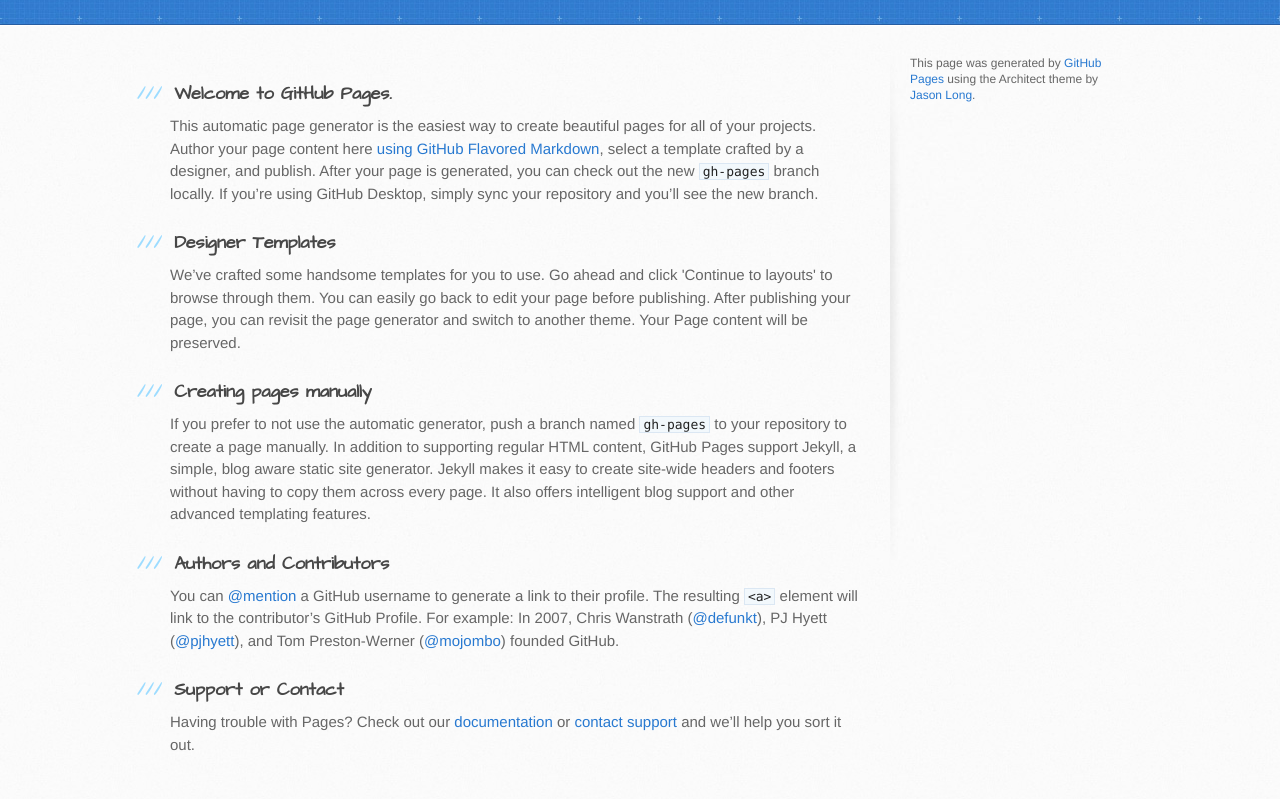
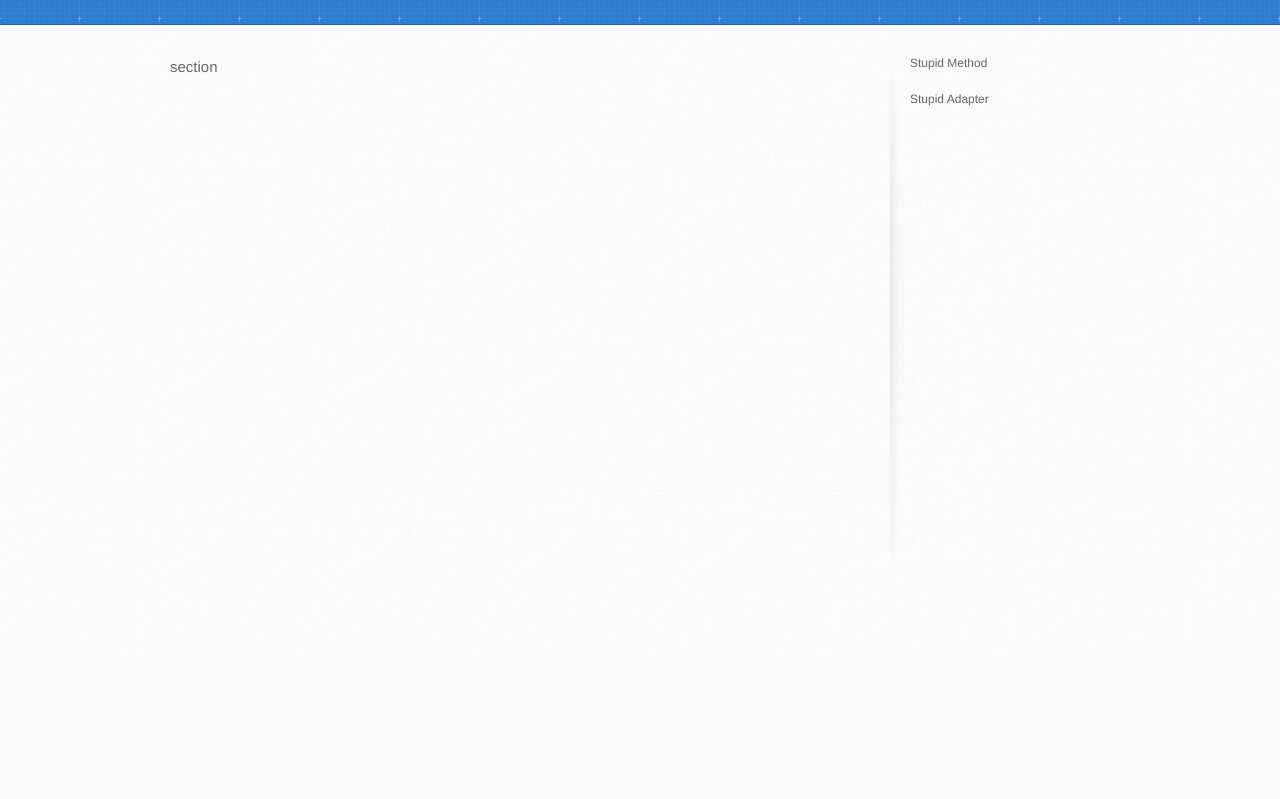
Before and after one commit to comcp/comcp.github.io, a plain HTML site: page index.html in a window 1280 px wide. Shown: the part 142-941 px from the top of the page. After the commit the page ends 800 px from the top, so only its background shows below. Drawn offline with Linux system fonts and the light colour scheme.

Commit message:
no message

```diff
--- a/index.html
+++ b/index.html
@@ -4,18 +4,17 @@
     <meta charset='utf-8'>
     <meta http-equiv="X-UA-Compatible" content="chrome=1">
     <meta name="viewport" content="width=device-width, initial-scale=1, maximum-scale=1">
-    <link href='https://fonts.googleapis.com/css?family=Architects+Daughter' rel='stylesheet' type='text/css'>
     <link rel="stylesheet" type="text/css" href="stylesheets/stylesheet.css" media="screen">
     <link rel="stylesheet" type="text/css" href="stylesheets/github-light.css" media="screen">
     <link rel="stylesheet" type="text/css" href="stylesheets/print.css" media="print">
+	<script src="javascripts/main.js" charset="UTF-8"></script>
 
     <!--[if lt IE 9]>
     <script src="//html5shiv.googlecode.com/svn/trunk/html5.js"></script>
     <![endif]-->
 
-    <title>comcp by comcp</title>
+    <title>comcp</title>
   </head>
-
   <body>
     <header>
       <div class="inner">
@@ -28,40 +27,13 @@
     <div id="content-wrapper">
       <div class="inner clearfix">
         <section id="main-content">
-          <h3>
-<a id="welcome-to-github-pages" class="anchor" href="#welcome-to-github-pages" aria-hidden="true"><span aria-hidden="true" class="octicon octicon-link"></span></a>Welcome to GitHub Pages.</h3>
-
-<p>This automatic page generator is the easiest way to create beautiful pages for all of your projects. Author your page content here <a href="https://guides.github.com/features/mastering-markdown/">using GitHub Flavored Markdown</a>, select a template crafted by a designer, and publish. After your page is generated, you can check out the new <code>gh-pages</code> branch locally. If you’re using GitHub Desktop, simply sync your repository and you’ll see the new branch.</p>
-
-<h3>
-<a id="designer-templates" class="anchor" href="#designer-templates" aria-hidden="true"><span aria-hidden="true" class="octicon octicon-link"></span></a>Designer Templates</h3>
-
-<p>We’ve crafted some handsome templates for you to use. Go ahead and click 'Continue to layouts' to browse through them. You can easily go back to edit your page before publishing. After publishing your page, you can revisit the page generator and switch to another theme. Your Page content will be preserved.</p>
-
-<h3>
-<a id="creating-pages-manually" class="anchor" href="#creating-pages-manually" aria-hidden="true"><span aria-hidden="true" class="octicon octicon-link"></span></a>Creating pages manually</h3>
-
-<p>If you prefer to not use the automatic generator, push a branch named <code>gh-pages</code> to your repository to create a page manually. In addition to supporting regular HTML content, GitHub Pages support Jekyll, a simple, blog aware static site generator. Jekyll makes it easy to create site-wide headers and footers without having to copy them across every page. It also offers intelligent blog support and other advanced templating features.</p>
-
-<h3>
-<a id="authors-and-contributors" class="anchor" href="#authors-and-contributors" aria-hidden="true"><span aria-hidden="true" class="octicon octicon-link"></span></a>Authors and Contributors</h3>
-
-<p>You can <a href="https://help.github.com/articles/basic-writing-and-formatting-syntax/#mentioning-users-and-teams" class="user-mention">@mention</a> a GitHub username to generate a link to their profile. The resulting <code>&lt;a&gt;</code> element will link to the contributor’s GitHub Profile. For example: In 2007, Chris Wanstrath (<a href="https://github.com/defunkt" class="user-mention">@defunkt</a>), PJ Hyett (<a href="https://github.com/pjhyett" class="user-mention">@pjhyett</a>), and Tom Preston-Werner (<a href="https://github.com/mojombo" class="user-mention">@mojombo</a>) founded GitHub.</p>
-
-<h3>
-<a id="support-or-contact" class="anchor" href="#support-or-contact" aria-hidden="true"><span aria-hidden="true" class="octicon octicon-link"></span></a>Support or Contact</h3>
-
-<p>Having trouble with Pages? Check out our <a href="https://help.github.com/pages">documentation</a> or <a href="https://github.com/contact">contact support</a> and we’ll help you sort it out.</p>
+          section
         </section>
-
-        <aside id="sidebar">
-
-
-          <p>This page was generated by <a href="https://pages.github.com">GitHub Pages</a> using the Architect theme by <a href="https://twitter.com/jasonlong">Jason Long</a>.</p>
+		<aside id="sidebar">
+			<p>Stupid Method</p>
+			<p>Stupid Adapter</p>
         </aside>
       </div>
     </div>
-
-
   </body>
 </html>
--- a/javascripts/main.js
+++ b/javascripts/main.js
@@ -1 +1,18 @@
-console.log('This would be the main JS file.');
+/**
+*
+*
+**/
+	function XTools(){
+		this.creatTime=new Date();
+		return this;
+	}
+ 	function XPage(title,body){
+		this.title=title;
+		this.body=body;
+		return this;
+	}
+	window.onload=function(){
+
+	window.tools=new XTools();
+
+	}
```
